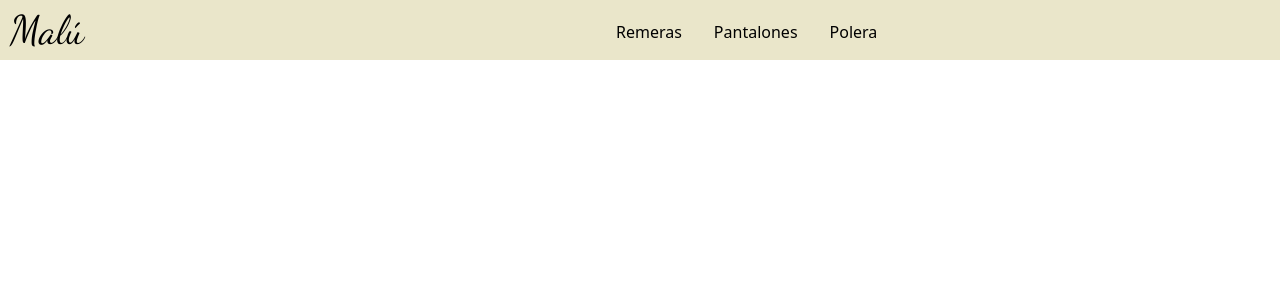
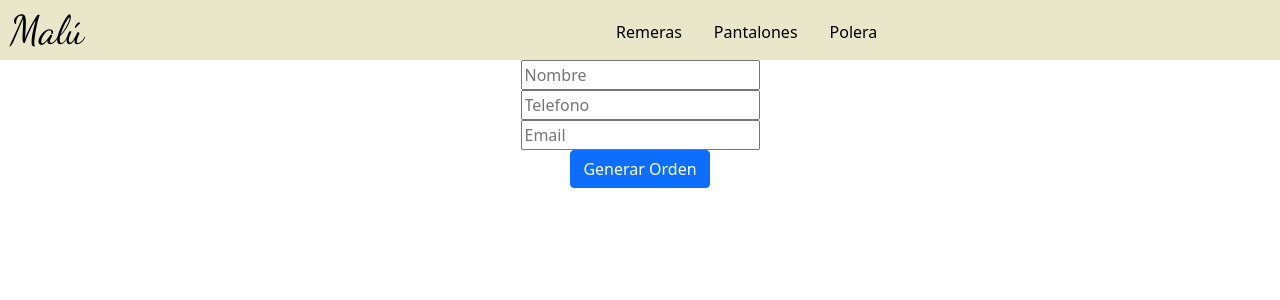
Before and after one commit to TixeiraValentin/ReactEcommerce-CoderHouse, a React (Create React App) app: page /formCart in a window 1280 px wide. Shown: the top 300 px of the page. Built offline with nearby package versions, Linux system fonts and the light colour scheme; a web font is replaced by a local one.

Commit message:
creo FormCart y añado funcionalidades finales

```diff
--- a/src/App.jsx
+++ b/src/App.jsx
@@ -1,4 +1,4 @@
-import { BrowserRouter, Routes, Route, Router} from 'react-router-dom'
+import { BrowserRouter, Routes, Route} from 'react-router-dom'
 import CartContextProvider from './context/CartContext';
 import NavBar from './components/NavBar/NavBar';
 import ItemListContainer from './components/ItemListContainer/ItemListContainer';
@@ -6,6 +6,7 @@ import ItemDetailContainer from './components/ItemDetailContainer/ItemDetailCont
 import 'bootstrap/dist/css/bootstrap.min.css';
 import './App.css'
 import { Cart } from './components/Cart/Cart';
+import { FormCart } from './components/FormCart/FormCart';
 
 
 
@@ -40,6 +41,10 @@ function App() {
                                         path="/cart"
                                         element={<Cart/>}
                                         />
+                                        <Route
+                                        exact
+                                        path="/formCart"
+                                        element={<FormCart/>}/>
                                 </Routes>
                         </center>
                     </BrowserRouter>
--- a/src/components/Cart/Cart.jsx
+++ b/src/components/Cart/Cart.jsx
@@ -1,52 +1,27 @@
 import { Button } from 'react-bootstrap'
 import {useCartContext } from '../../context/CartContext'
-import {addDoc, collection, doc, getFirestore, Timestamp, updateDoc, writeBatch} from "firebase/firestore"
 import './Cart.css'
+import { Link } from 'react-router-dom'
 
 
 export const Cart = () => {
 
-    const {cartList, borrarCarrito, borrarElemento, precioTotal} = useCartContext ()
 
+    const {cartList, borrarElemento} = useCartContext ()
 
-    const generarOrden = (e) => {
-        e.preventDefault()
-        let orden = {}
-        orden.date = Timestamp.fromDate(new Date())
-        orden.buyer = {}
-        orden.total = precioTotal()
-        orden.item = cartList.map(cartItem => {
-            const id = cartItem.id
-            const nombre = cartItem.name
-            const precio = cartItem.price * cartItem.cantidad
-            return {id, nombre, precio}
-        })
+        // const collectionNoti = collection(db, 'items')
+        // const queryActulizarStock = query(
+        //     collectionNoti, where( documentId() , 'in', cartList.map(it => it.id))
+        // )
 
-        const db = getFirestore()
-        const ordersCollection = collection(db, 'orders')
-        addDoc(ordersCollection, orden)
-        .then(resp => console.log(resp))
-        .catch(err => console.log (err))
+        // const batch = writeBatch(db)
 
-        const docModificar = doc(db, 'items', '7tfH2by8XLeX75g6QX09')
-        const docModificar2 = doc(db, 'items', 'WJWQ583vJlLQDPtGhSgj')
-        updateDoc(docModificar, {
-            stock: 9
-        })
-        .then(resp => console.log('modifique el stock'))
-        .catch(err => console.log(err))
+        // getDoc(queryActulizarStock)
+        // .then(resp => resp.docs.forEach(res => batch.update(res.ref, {
+        //     stock: resp.data().stock - cartList.find(item => item.id === resp.id).cantidad
+        // })))
 
-        const batch = writeBatch(db)
-        batch.update(docModificar,{
-            stock: 8
-        })
-        batch.update(docModificar2, {
-            stock:7
-        })
-        batch.commit()
-
-    }
-
+        // batch.commit()
     return (
         <>
         <div className='cart row'>
@@ -84,10 +59,9 @@ export const Cart = () => {
                     </div>
                     )}
                     <div>
-                        <Button className='buttonsCart' onClick={borrarCarrito}> Vaciar Carrito</Button>
-                        <Button onClick={generarOrden}>Comprar</Button>
+                        <Button><Link style={{color: 'white'}} className='textDecorationNone' to="/formCart">Comprar</Link></Button>
                     </div>
-                    <div>Su orden a sido extiosa, su ID de compra es:</div>
+
 
             </div>
         </div>
--- /dev/null
+++ b/src/components/FormCart/FormCart.jsx
@@ -0,0 +1,85 @@
+import { getFirestore, Timestamp, collection, addDoc } from "firebase/firestore"
+import { useState } from "react"
+import { Button } from "react-bootstrap"
+import { Link } from "react-router-dom"
+import { useCartContext } from "../../context/CartContext"
+
+
+export const FormCart = () => {
+
+
+    const [idOrder, setIdOrder] = useState('')
+    const [dataForm, setDataForm] = useState({
+        name:"", email:"", phone:""
+    })
+
+    const {cartList, borrarCarrito, precioTotal} = useCartContext ()
+
+    const handleChange = (e) => {
+        setDataForm({
+            ...dataForm,
+            [e.target.name]: e.target.value
+        })
+    }
+
+
+    const generarOrden = (e) => {
+        e.preventDefault()
+        let orden = {}
+        orden.date = Timestamp.fromDate(new Date())
+        orden.buyer = dataForm
+        orden.total = precioTotal()
+        orden.item = cartList.map(cartItem => {
+            const id = cartItem.id
+            const nombre = cartItem.name
+            const precio = cartItem.price * cartItem.cantidad
+            return {id, nombre, precio}
+        })
+
+        const db = getFirestore()
+        const ordersCollection = collection(db, 'orders')
+        addDoc(ordersCollection, orden)
+        .then(resp => {setIdOrder(resp.id)})
+        .catch(err => console.log (err))
+        .finally(()=>{
+            borrarCarrito()
+            setDataForm({
+                name:"", email:"", phone:""
+            })
+        })
+    }
+    return (
+        <>
+        <form
+                            onSubmit={generarOrden}
+                            onChange={handleChange}>
+                        <input
+                        type='text'
+                        name='name'
+                        placeholder='Nombre'
+                        value={dataForm.name}
+                        />
+                        <br/>
+                        <input
+                        type='text'
+                        name='phone'
+                        placeholder='Telefono'
+                        value={dataForm.phone}
+                         />
+                         <br/>
+                        <input
+                        type='email'
+                        name='email'
+                        placeholder='Email'
+                        value={dataForm.email}
+                        />
+                        <br/>
+                        <Button onClick={generarOrden}>Generar Orden</Button>
+                    </form>
+                    {idOrder && <div>
+                        ¡Su compra a sido exitosa! Su ID de seguimiento es: {idOrder}
+                    </div>}
+    </>
+    )
+
+}
--- a/src/components/Item/Item.jsx
+++ b/src/components/Item/Item.jsx
@@ -2,7 +2,6 @@ import {Link} from "react-router-dom"
 import Card from "react-bootstrap/Card"
 import Button  from "react-bootstrap/Button";
 import './Item.css'
-import {button} from "react-bootstrap/Button"
 
 function Item({prod}) {
     return (
--- a/src/components/ItemDetail/ItemDetail.jsx
+++ b/src/components/ItemDetail/ItemDetail.jsx
@@ -12,11 +12,9 @@ function ItemDetail({item}) {
   const tab = <>&nbsp;&nbsp;&nbsp;&nbsp;&nbsp;&nbsp;</>
 
   const onAdd = (cant) => {
-    console.log(cant, 'CANTIDAD')
     addToCart({...item, cantidad:cant})
     setCarrito(false)
   }
-  console.log(cartList)
   return (
 
                       <>
--- a/src/components/ItemDetailContainer/ItemDetailContainer.jsx
+++ b/src/components/ItemDetailContainer/ItemDetailContainer.jsx
@@ -2,7 +2,7 @@ import { useState, useEffect } from "react";
 import { useParams } from "react-router-dom";
 import ItemDetail from "../ItemDetail/ItemDetail";
 import "./ItemDetailContainer.css"
-import {collection ,doc, getDoc, getFirestore} from 'firebase/firestore'
+import {doc, getDoc, getFirestore} from 'firebase/firestore'
 
 
 const ItemDetailContainer = () => {
--- a/src/components/ItemListContainer/ItemListContainer.jsx
+++ b/src/components/ItemListContainer/ItemListContainer.jsx
@@ -2,16 +2,15 @@ import {useState, useEffect} from "react";
 import { useParams} from "react-router-dom"
 import ItemList from "../ItemList/ItemList";
 import '../ItemListContainer/ItemListContainer.css'
-import { collection ,doc, getDoc, getFirestore, query, where, getDocs} from 'firebase/firestore'
+import { collection , getFirestore, query, where, getDocs} from 'firebase/firestore'
 
 function ItemListContainer( {greeting} ) {
 
     const [productos, setProductos] = useState([])
-    const [producto, setProducto] = useState({})
     const [loading, setLoading] = useState(false)
 
     const { idCate } = useParams()
-    console.log(idCate)
+
 
 
 
@@ -31,12 +30,11 @@ function ItemListContainer( {greeting} ) {
             const queryCollection = query(collection(db, 'items'))
             getDocs(queryCollection)
             .then(resp => setProductos( resp.docs.map(prod => ({id: prod.id, ...prod.data()} ) )))
-            .catch(err => console.log(err))
+            .catch(err => (err))
             .finally (() => setLoading(false))
         }
 
     }, [idCate])
-    console.log(productos)
     return (
         <div className="positionFix">
             { greeting }
--- a/src/components/NavBar/CartWidget.jsx
+++ b/src/components/NavBar/CartWidget.jsx
@@ -1,7 +1,7 @@
 import React from "react";
 function CartWidget() {
     return (
-        <svg xmlns="http://www.w3.org/2000/svg" width="30" height="30" fill="currentColor" class="bi bi-cart-check" viewBox="0 0 16 16">
+        <svg xmlns="http://www.w3.org/2000/svg" width="30" height="30" fill="currentColor" className="bi bi-cart-check" viewBox="0 0 16 16">
             <path d="M11.354 6.354a.5.5 0 0 0-.708-.708L8 8.293 6.854 7.146a.5.5 0 1 0-.708.708l1.5 1.5a.5.5 0 0 0 .708 0l3-3z"/>
             <path d="M.5 1a.5.5 0 0 0 0 1h1.11l.401 1.607 1.498 7.985A.5.5 0 0 0 4 12h1a2 2 0 1 0 0 4 2 2 0 0 0 0-4h7a2 2 0 1 0 0 4 2 2 0 0 0 0-4h1a.5.5 0 0 0 .491-.408l1.5-8A.5.5 0 0 0 14.5 3H2.89l-.405-1.621A.5.5 0 0 0 2 1H.5zm3.915 10L3.102 4h10.796l-1.313 7h-8.17zM6 14a1 1 0 1 1-2 0 1 1 0 0 1 2 0zm7 0a1 1 0 1 1-2 0 1 1 0 0 1 2 0z"/>
         </svg>
--- a/src/components/NavBar/NavBar.jsx
+++ b/src/components/NavBar/NavBar.jsx
@@ -6,7 +6,7 @@ import { useCartContext } from '../../context/CartContext';
 function NavBar() {
 
     const {cantCart} = useCartContext()
-    console.log(cantCart)
+
     return (
 
               <>
--- a/src/context/CartContext.jsx
+++ b/src/context/CartContext.jsx
@@ -16,8 +16,7 @@ function CartContextProvider ({children}) {
     function borrarElemento(item) {
         let arr = cartList.filter(e => e.name !== item.name)
         setCartList(arr)
-        console.log(arr.length)
-        if (arr.length == 0) {
+        if (arr.length === 0) {
             setCantCart(0)
         }
         else { setCantCart (cantCart - item.cantidad)}
```
Also changed, not shown: src/components/Cart/Cart.css (line endings or trailing spaces).
